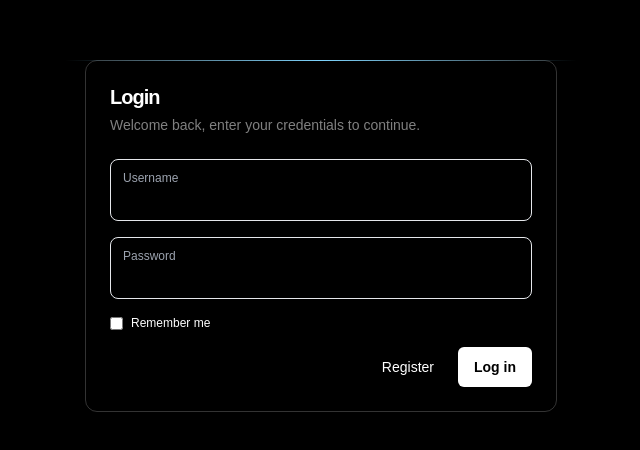
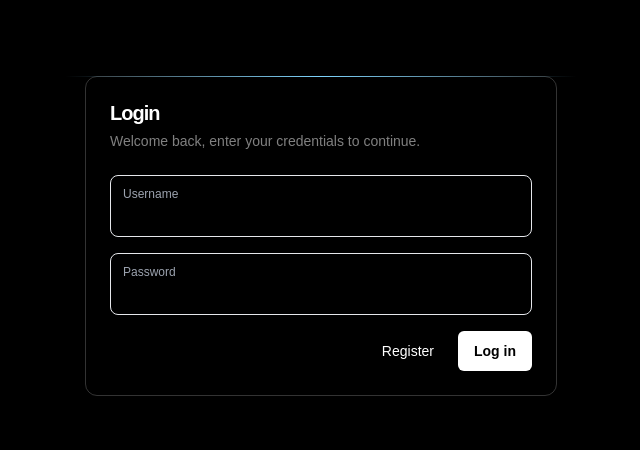
Before and after one commit to Royal-Mike/advanced-web-dev, a React (Vite) app: page /advanced-web-dev/user-registration/login in a window 1280 px wide. Shown: the part 184-634 px from the top of the page, without its empty margins (319-959 px from the left). Built offline with nearby package versions, Linux system fonts and the light colour scheme.

Commit message:
IA03: remove remember me

```diff
--- a/src/pages/IA03/components/Login.tsx
+++ b/src/pages/IA03/components/Login.tsx
@@ -74,13 +74,6 @@ function Login() {
 					{errors.password ? <p className="pt-2 text-red-600">{errors.password.message}</p>
 					: errorPassword && <p className="pt-2 text-red-600">{errorPassword}</p>}
 
-					<div className="mt-4 flex items-center justify-between">
-						<label className="flex items-center gap-2">
-							<input type="checkbox" {...register('remember')}
-								className="bg-transparent border-none text-transparent focus:ring-0 focus:ring-offset-0" />
-							<span className="text-xs">Remember me</span>
-						</label>
-					</div>
 					<div className="mt-4 flex items-center justify-end gap-x-2">
 						{fetching
 						? <ClipLoader size={30} color={"white"} loading={true} />
--- a/src/pages/IA03/interface/UserLogin.ts
+++ b/src/pages/IA03/interface/UserLogin.ts
@@ -1,5 +1,4 @@
 export default interface UserLogin {
 	username: string;
 	password: string;
-	remember: boolean;
 }
```
